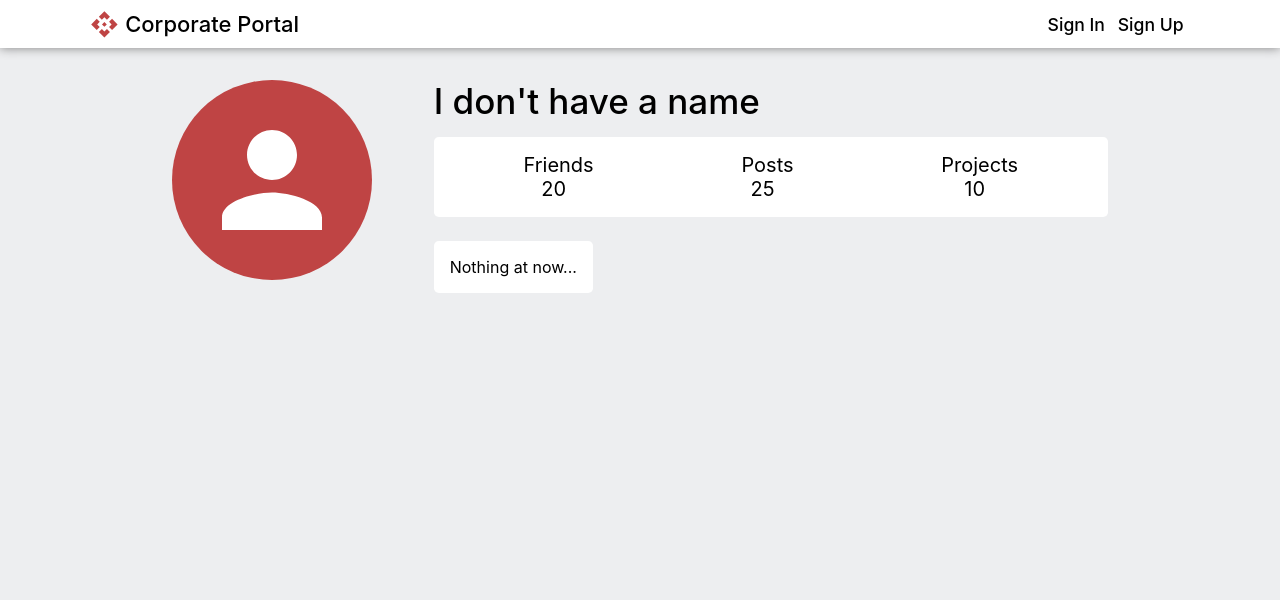
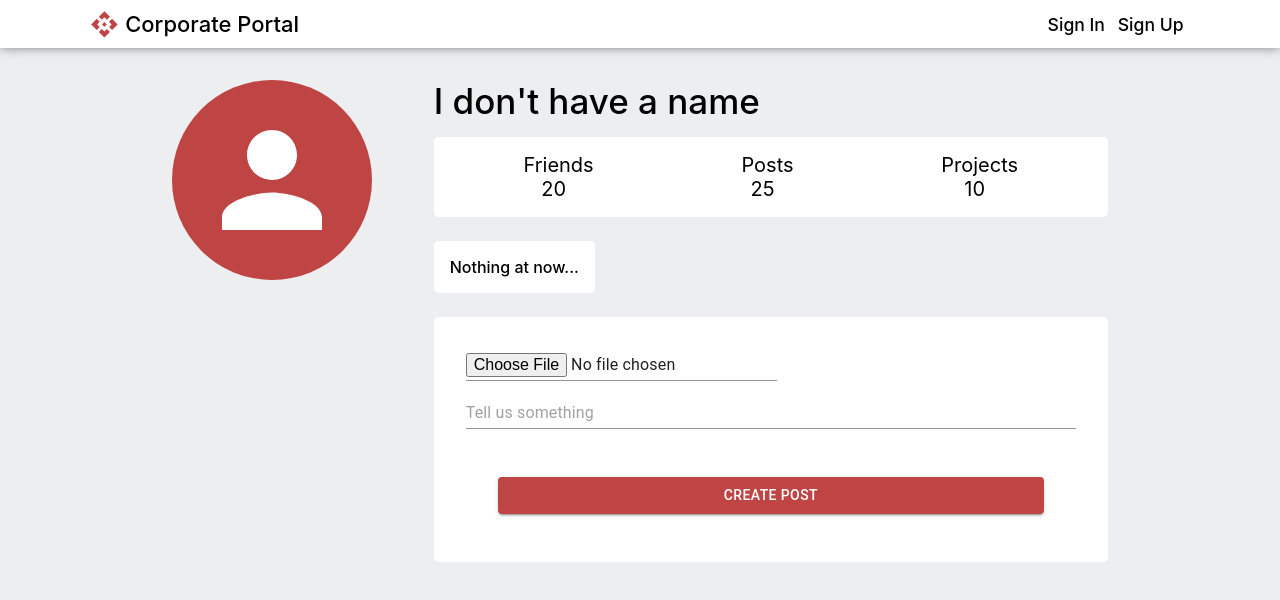
Before and after one commit to BeWoler/Corporate_Portal-frontend, a React (Create React App) app: page /1/profile in a window 1280 px wide. Shown: the top 600 px of the page. Built offline with nearby package versions, Linux system fonts and the light colour scheme; no server answers; sample sign-in values are in the browser's storage.

Commit message:
edited main page, user profile, settings page

```diff
--- a/src/Pages/MainPage.tsx
+++ b/src/Pages/MainPage.tsx
@@ -1,14 +1,26 @@
 import { FC, useContext } from "react";
 import { Context } from "../index";
+import "../styles/mainPage.css"
 
 const MainPage: FC = () => {
   const { store } = useContext(Context);
-  const check = () => (store.isAuth ? store.user.username : "new member");
   return (
     <main>
-      <h2>Hello {check()}!</h2>
-      <div>
-        <p>
+      <h2 className="main__title">Hello {store.isAuth ? store.user.username : "new member"}!</h2>
+      <div className="main__content">
+        <p className="main__text">
+          Lorem ipsum dolor sit amet consectetur adipisicing elit.
+          Exercitationem architecto porro laborum repudiandae consectetur vitae
+          pariatur iure dolor mollitia quasi quod, maiores, eaque culpa? Ipsum
+          explicabo repudiandae facilis laborum ullam.
+          Lorem ipsum dolor sit amet consectetur adipisicing elit.
+          Exercitationem architecto porro laborum repudiandae consectetur vitae
+          pariatur iure dolor mollitia quasi quod, maiores, eaque culpa? Ipsum
+          explicabo repudiandae facilis laborum ullam.
+          Lorem ipsum dolor sit amet consectetur adipisicing elit.
+          Exercitationem architecto porro laborum repudiandae consectetur vitae
+          pariatur iure dolor mollitia quasi quod, maiores, eaque culpa? Ipsum
+          explicabo repudiandae facilis laborum ullam.
           Lorem ipsum dolor sit amet consectetur adipisicing elit.
           Exercitationem architecto porro laborum repudiandae consectetur vitae
           pariatur iure dolor mollitia quasi quod, maiores, eaque culpa? Ipsum
--- a/src/Pages/UserProfilePage.tsx
+++ b/src/Pages/UserProfilePage.tsx
@@ -2,6 +2,7 @@ import { FC, useContext } from 'react'
 import { Context } from "../index";
 import { Avatar } from '@mui/material';
 import { observer } from 'mobx-react-lite';
+import { Input, Button } from '@mui/material';
 import "../styles/userProfile.css"
 
 const UserProfilePage: FC = () => {
@@ -18,7 +19,7 @@ const UserProfilePage: FC = () => {
           fontSize: "50px"
         }}>{store.user.firstName}</Avatar>
         <ul className="profile__info">
-          {store.user.birthday ? <li className="profile__info__list">My Birthday: {store.user.birthday}</li> : null}
+          {store.user.birthday ? <li className="profile__info__list">My Birthday: {store.user.birthday.split('-').reverse().join('.')}</li> : null}
           {store.user.position ? <li className="profile__info__list">Position: {store.user.position}</li> : null}
           {store.user.department ? <li className="profile__info__list">Department: {store.user.department}</li> : null}
           {store.user.education ? <li className="profile__info__list">Education: {store.user.education}</li> : null}
@@ -47,6 +48,28 @@ const UserProfilePage: FC = () => {
         <p className="profile__about">
           {store.user.description ? `About me: ${store.user.description}` : "Nothing at now..."}
         </p>
+        <div className="profile__posts">
+          <form className="posts__create">
+            <Input type="file" sx={{
+              margin: "0 0 1rem 0",
+              width: "fit-content",
+              ":after": { borderBottom: "2px solid #bf4444" },
+
+            }}/>
+            <Input type="text" placeholder="Tell us something" multiline={true} sx={{
+              margin: "0 0 1rem 0",
+              ":after": { borderBottom: "2px solid #bf4444" }
+            }} />
+            <Button variant="contained"        sx={{
+          margin: "2rem 2rem 1rem 2rem",
+          backgroundColor: "#bf4444",
+          ":hover": {
+            backgroundColor: "#bc6464",
+          },
+        }}>Create Post</Button>
+          </form>
+          <div className="posts__list"></div>
+        </div>
       </div>
     </div>
   )
--- a/src/styles/allUsers.css
+++ b/src/styles/allUsers.css
@@ -5,7 +5,6 @@
 .users__ul {
   list-style: none;
   background-color: #fff;
-  box-shadow: 0px 2px 8px #3d3d3d;
   border-radius: .3rem;
   width: fit-content;
 }
--- /dev/null
+++ b/src/styles/mainPage.css
@@ -0,0 +1,9 @@
+.main__title {
+  margin: 0 0 1.5rem 0;
+}
+
+.main__text {
+  background-color: #fff;
+  border-radius: .3rem;
+  padding: 1rem;
+}
--- a/src/styles/userProfile.css
+++ b/src/styles/userProfile.css
@@ -33,6 +33,7 @@
 
 .profile__info__list {
   padding: .5rem;
+  font-weight: 500;
 }
 
 .profile__name {
@@ -63,6 +64,24 @@
 .profile__about {
   padding: 1rem;
   width: fit-content;
+  font-weight: 500;
+  margin: 0 0 1.5rem 0;
   border-radius: 0.3rem;
   background-color: #fff;
 }
+
+.profile__posts {
+
+}
+
+.posts__create {
+  display: flex;
+  flex-direction: column;
+  background-color: #fff;
+  padding: 2rem;
+  border-radius: .3rem;
+}
+
+#file-upload-data {
+  background-color: aqua !important;
+}
--- a/src/styles/userSettings.css
+++ b/src/styles/userSettings.css
@@ -15,7 +15,10 @@
 
 .settings__text {
   text-align: center;
-  margin: 1rem 0;
+  margin: 1rem;
+  padding: 1rem;
+  box-shadow: 0px 1px 4px #3d3d3d;
+  border-radius: 0.3rem;
 }
 
 .settings__form {
```
